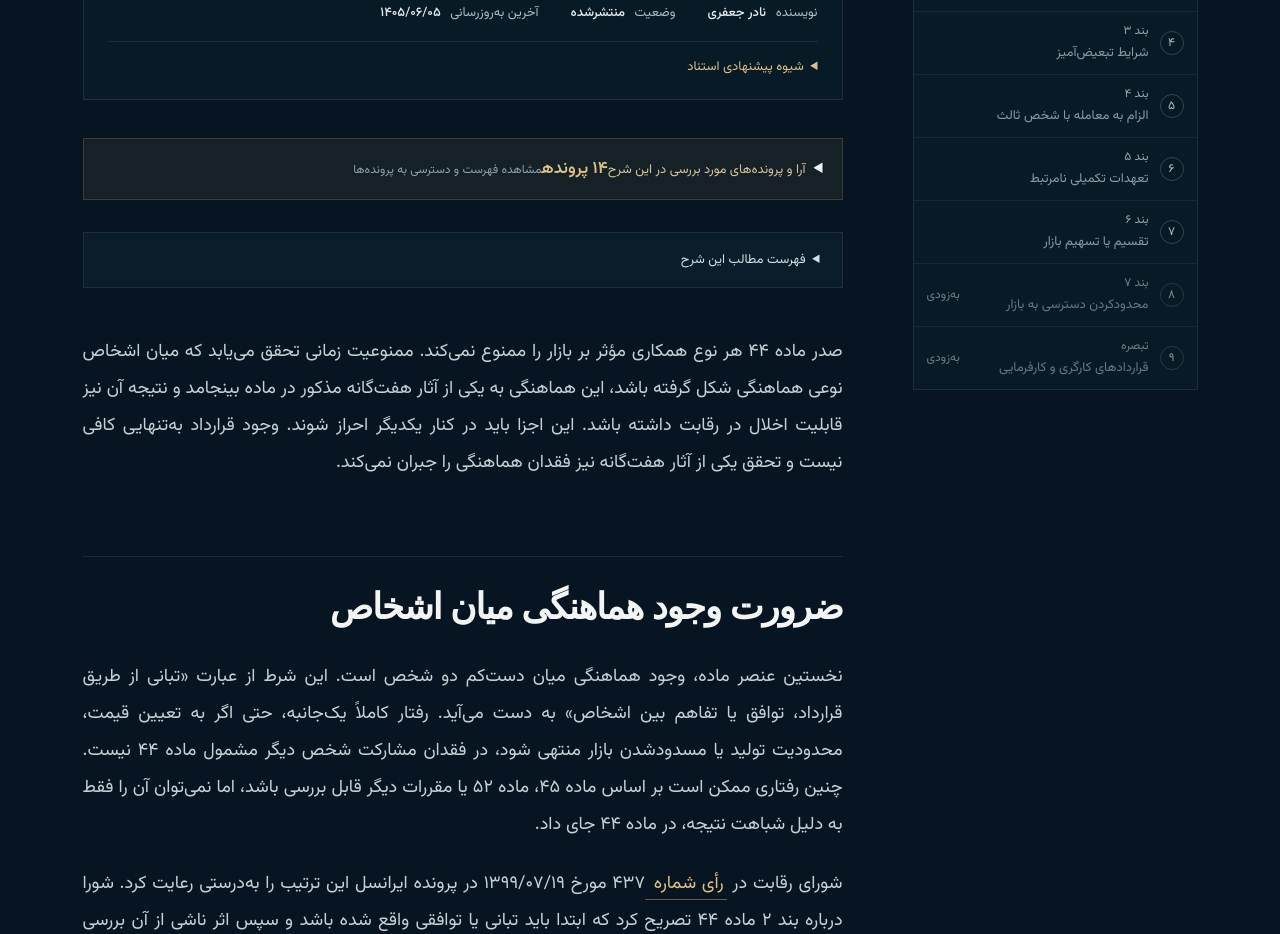
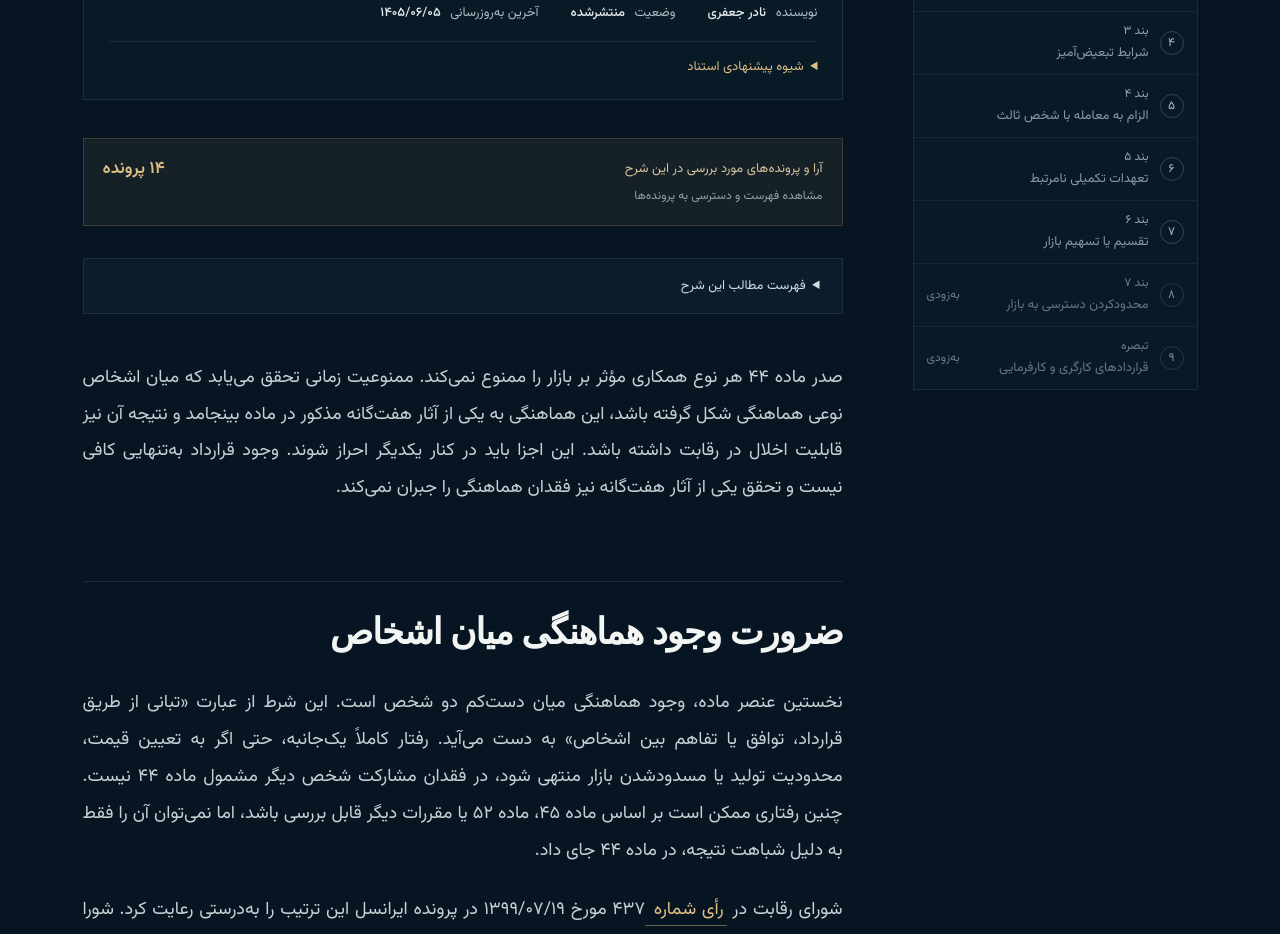
Before and after one commit to philosophia25-source/reghabatnameh, a Next.js app: page /laws/article-44/commentary/chapeau in a window 1280 px wide. Shown: the part 920-1854 px from the top of the page. Built offline with nearby package versions, Linux system fonts and the light colour scheme; a web font is replaced by a local one.

Commit message:
طراحی فهرست بازشونده آرای شرح

```diff
--- a/app/globals.css
+++ b/app/globals.css
@@ -296,10 +296,18 @@ footer p,.copyright { margin:0; color:#969fa3; font-size:var(--font-caption); }
 .commentary-kicker { color:var(--gold)!important; font-size:var(--font-caption)!important; }
 .commentary-body h2 { margin:15px 0 25px; color:#f3f5f5; font-size:clamp(24px,3vw,36px); line-height:1.55; letter-spacing:-.035em; }
 .commentary-body p { margin:0 0 22px; color:#c7d0d4; font-size:var(--font-reading); line-height:2.05; text-align:justify; }
-.commentary-decision-count { margin:4px 0 32px; padding:17px 19px; display:grid; grid-template-columns:1fr auto; align-items:center; gap:4px 20px; background:rgba(201,164,104,.07); border:1px solid rgba(201,164,104,.22); }
-.commentary-decision-count span { color:#d7c49e; font-size:var(--font-small); }
-.commentary-decision-count strong { color:var(--gold-light); font-size:17px; font-weight:600; }
-.commentary-decision-count small { grid-column:1/-1; color:#91a2ab; font-size:var(--font-caption); line-height:1.8; }
+.commentary-decision-count { margin:4px 0 32px; background:rgba(201,164,104,.07); border:1px solid rgba(201,164,104,.22); }
+.commentary-decision-count summary { padding:17px 19px; display:grid; grid-template-columns:1fr auto; align-items:center; gap:4px 20px; cursor:pointer; list-style:none; }
+.commentary-decision-count summary::-webkit-details-marker { display:none; }
+.commentary-decision-count summary span { color:#d7c49e; font-size:var(--font-small); }
+.commentary-decision-count summary strong { color:var(--gold-light); font-size:17px; font-weight:600; }
+.commentary-decision-count summary small { grid-column:1/-1; color:#91a2ab; font-size:var(--font-caption); line-height:1.8; }
+.commentary-decision-list { padding:0 19px 18px; display:grid; grid-template-columns:repeat(2,minmax(0,1fr)); gap:10px; }
+.commentary-decision-list a { min-height:132px; padding:17px 16px; display:flex; flex-direction:column; align-items:flex-start; background:#0a1c29; border:1px solid rgba(255,255,255,.08); transition:border-color .2s ease,background .2s ease; }
+.commentary-decision-list a:hover { background:#0d2231; border-color:rgba(201,164,104,.4); }
+.commentary-decision-list a small { color:#8fa2ac; font-size:var(--font-caption); line-height:1.7; }
+.commentary-decision-list a strong { margin:7px 0 13px; color:#e6ebed; font-size:var(--font-small); font-weight:600; line-height:1.8; }
+.commentary-decision-list a span { margin-top:auto; color:var(--gold-light); font-size:var(--font-caption); }
 .inline-decision,.inline-source { padding:1px 3px; color:#e0c183; border-bottom:1px solid rgba(201,164,104,.5); }
 .inline-decision:hover,.inline-source:hover { color:white; background:rgba(201,164,104,.1); }
 .footnote-ref { margin-inline:3px; vertical-align:super; font-size:.68em; line-height:0; }
@@ -468,7 +476,7 @@ footer p,.copyright { margin:0; color:#969fa3; font-size:var(--font-caption); }
   .legal-hero,.decision-hero { padding:42px 22px 52px; }.breadcrumbs { margin-bottom:32px; }.legal-hero h1 { font-size:56px; }.decision-hero h1 { font-size:38px; }
   .law-meta { margin-top:34px; gap:15px 25px; }.legal-tabs { min-height:60px; padding-inline:18px; gap:10px; justify-content:space-between; }.legal-tabs a { min-width:auto; font-size:var(--font-caption); }
   .legal-content,.decision-content { width:calc(100% - 28px); padding-block:42px 70px; }.law-text-card { padding:27px 22px; gap:22px; }.law-lead { font-size:var(--font-body); }.law-text-card li { font-size:1rem; }
-  .commentary-toc ol { columns:1; }.commentary-body h2 { font-size:25px; }.commentary-body p { font-size:var(--font-body); line-height:2.05; text-align:right; }
+  .commentary-toc ol { columns:1; }.commentary-body h2 { font-size:25px; }.commentary-body p { font-size:var(--font-body); line-height:2.05; text-align:right; }.commentary-decision-list { grid-template-columns:1fr; }
   .footnotes { padding:24px 18px 8px!important; }.footnotes-heading { align-items:start; flex-direction:column; gap:7px; }.footnotes li { grid-template-columns:25px 1fr; }.footnote-back { grid-column:2; }
   .part-grid { grid-template-columns:1fr; }.part-card { min-height:205px; }.parts-nav ol { grid-template-columns:1fr; }.parts-nav li:nth-child(odd) { border-left:0; }.commentary-on-page ol { columns:1; }.part-pagination { margin-top:40px; }.part-pagination strong { font-size:var(--font-caption); }
   .law-unit>small { opacity:1; transform:none; }.clickable-law .law-lead { margin-inline:-10px; padding-inline:10px; }
```
